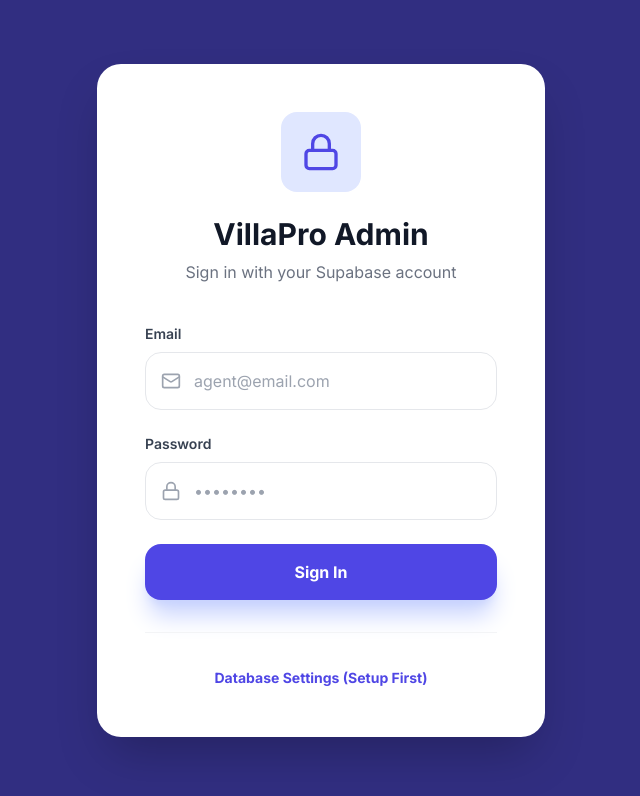
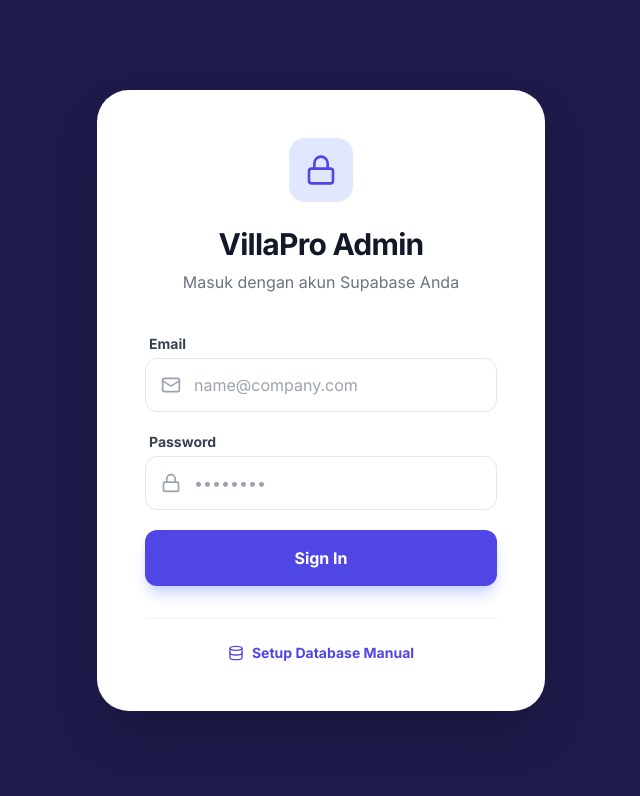
Before and after one commit to kalahairart/agenlisting, a React (Vite) app: page / in a window 1280 px wide. Shown: the top 796 px of the page, without its empty margins (319-959 px from the left). Built offline with nearby package versions, Linux system fonts and the light colour scheme.

Commit message:
Update App.tsx

```diff
--- a/App.tsx
+++ b/App.tsx
@@ -6,7 +6,7 @@
 import VillaForm from './components/VillaForm';
 import Settings from './components/Settings';
 import { Villa, VillaStatus, SupabaseConfig } from './types';
-import { Search, Plus, Lock, Mail, Loader2, AlertCircle } from 'lucide-react';
+import { Search, Plus, Lock, Mail, Loader2, AlertCircle, Database as DatabaseIcon, Home } from 'lucide-react';
 import { villaService } from './services/villaService';
 import { authService } from './services/authService';
 
@@ -26,31 +26,34 @@
   const [searchQuery, setSearchQuery] = useState('');
   const [filterStatus, setFilterStatus] = useState<string>('All');
 
-  // Cek sesi login saat aplikasi dimuat
   useEffect(() => {
     const checkSession = async () => {
-      if (supabaseConfig) {
+      try {
         const currentSession = await authService.getSession(supabaseConfig);
         setSession(currentSession);
+      } catch (e) {
+        console.error("Session check failed:", e);
       }
     };
     checkSession();
   }, [supabaseConfig]);
 
-  // Sync data dari database jika sudah login
   useEffect(() => {
-    if (session && supabaseConfig) {
+    if (session) {
       syncData();
     }
-  }, [session, supabaseConfig]);
+  }, [session]);
 
   const syncData = async () => {
     setIsLoading(true);
     try {
       const data = await villaService.fetchAll(supabaseConfig);
       setVillas(data);
-    } catch (e) {
-      console.error("Gagal sinkronisasi data:", e);
+    } catch (e: any) {
+      console.error("Sync error:", e);
+      if (e.message?.includes('villas" does not exist')) {
+        alert("Tabel 'villas' belum dibuat di Supabase. Jalankan SQL setup di dashboard Supabase.");
+      }
     } finally {
       setIsLoading(false);
     }
@@ -66,10 +69,14 @@
     const password = formData.get('password') as string;
 
     try {
-      const { session: newSession } = await authService.signIn(email, password, supabaseConfig);
-      setSession(newSession);
+      const data = await authService.signIn(email, password, supabaseConfig);
+      if (data?.session) {
+        setSession(data.session);
+      } else {
+        throw new Error("Gagal mendapatkan sesi.");
+      }
     } catch (e: any) {
-      setAuthError(e.message || "Login gagal. Periksa email/password atau konfigurasi database.");
+      setAuthError(e.message || "Login gagal. Pastikan database terhubung dan user sudah dibuat di Supabase.");
     } finally {
       setIsLoading(false);
     }
@@ -79,6 +86,7 @@
     await authService.signOut(supabaseConfig);
     setSession(null);
     setVillas([]);
+    setActiveTab('dashboard');
   };
 
   const handleAddVilla = async (newVilla: Partial<Villa>) => {
@@ -88,7 +96,7 @@
       setVillas([savedVilla, ...villas]);
       setActiveTab('list');
     } catch (e: any) {
-      alert("Gagal menambah villa: " + e.message);
+      alert("Error: " + (e.message || "Gagal menyimpan data ke Supabase. Cek SQL Setup & RLS."));
     } finally {
       setIsLoading(false);
     }
@@ -103,20 +111,20 @@
       setEditingVilla(null);
       setActiveTab('list');
     } catch (e: any) {
-      alert("Gagal update villa: " + e.message);
+      alert("Update error: " + e.message);
     } finally {
       setIsLoading(false);
     }
   };
 
   const handleDeleteVilla = async (id: string) => {
-    if (!confirm('Hapus villa ini?')) return;
+    if (!confirm('Hapus villa ini secara permanen dari database?')) return;
     setIsLoading(true);
     try {
       await villaService.delete(id, supabaseConfig);
       setVillas(villas.filter(v => v.id !== id));
     } catch (e: any) {
-      alert("Gagal menghapus: " + e.message);
+      alert("Delete error: " + e.message);
     } finally {
       setIsLoading(false);
     }
@@ -125,26 +133,29 @@
   const handleSaveSettings = (config: SupabaseConfig) => {
     setSupabaseConfig(config);
     localStorage.setItem('supabase_config', JSON.stringify(config));
-    window.location.reload(); // Reload untuk re-inisialisasi client
+    alert("Konfigurasi disimpan! Menghubungkan ulang...");
+    window.location.reload();
   };
 
   const filteredVillas = villas.filter(v => {
-    const matchesSearch = v.name.toLowerCase().includes(searchQuery.toLowerCase()) ||
-                         v.location.toLowerCase().includes(searchQuery.toLowerCase());
+    const name = v.name || '';
+    const loc = v.location || '';
+    const matchesSearch = name.toLowerCase().includes(searchQuery.toLowerCase()) ||
+                         loc.toLowerCase().includes(searchQuery.toLowerCase());
     const matchesFilter = filterStatus === 'All' || v.status === filterStatus;
     return matchesSearch && matchesFilter;
   });
 
   if (!session) {
     return (
-      <div className="min-h-screen bg-indigo-900 flex flex-col items-center justify-center p-4">
-        <div className="max-w-md w-full bg-white rounded-3xl shadow-2xl overflow-hidden p-8 md:p-12">
+      <div className="min-h-screen bg-indigo-950 flex flex-col items-center justify-center p-4">
+        <div className="max-w-md w-full bg-white rounded-[2rem] shadow-2xl overflow-hidden p-8 md:p-12 animate-fadeIn">
           <div className="text-center mb-10">
-            <div className="bg-indigo-100 w-20 h-20 rounded-2xl flex items-center justify-center mx-auto mb-6">
-              <Lock className="text-indigo-600 w-10 h-10" />
+            <div className="bg-indigo-100 w-16 h-16 rounded-2xl flex items-center justify-center mx-auto mb-6">
+              <Lock className="text-indigo-600 w-8 h-8" />
             </div>
-            <h1 className="text-3xl font-bold text-gray-900">VillaPro Admin</h1>
-            <p className="text-gray-500 mt-2">Sign in with your Supabase account</p>
+            <h1 className="text-3xl font-extrabold text-gray-900 tracking-tight">VillaPro Admin</h1>
+            <p className="text-gray-500 mt-2">Masuk dengan akun Supabase Anda</p>
           </div>
 
           {authError && (
@@ -154,45 +165,44 @@
             </div>
           )}
 
-          <form onSubmit={handleLogin} className="space-y-6">
-            <div className="space-y-2">
-              <label className="block text-sm font-semibold text-gray-700">Email</label>
+          <form onSubmit={handleLogin} className="space-y-5">
+            <div className="space-y-1">
+              <label className="block text-sm font-bold text-gray-700 ml-1">Email</label>
               <div className="relative">
                 <Mail className="absolute left-4 top-1/2 -translate-y-1/2 text-gray-400 w-5 h-5" />
-                <input name="email" type="email" required className="w-full pl-12 pr-4 py-4 rounded-2xl border border-gray-200 focus:ring-2 focus:ring-indigo-500 outline-none" placeholder="agent@email.com" />
+                <input name="email" type="email" required className="w-full pl-12 pr-4 py-3.5 rounded-xl border border-gray-200 focus:ring-2 focus:ring-indigo-500 outline-none transition-all" placeholder="name@company.com" />
               </div>
             </div>
-            <div className="space-y-2">
-              <label className="block text-sm font-semibold text-gray-700">Password</label>
+            <div className="space-y-1">
+              <label className="block text-sm font-bold text-gray-700 ml-1">Password</label>
               <div className="relative">
                 <Lock className="absolute left-4 top-1/2 -translate-y-1/2 text-gray-400 w-5 h-5" />
-                <input name="password" type="password" required className="w-full pl-12 pr-4 py-4 rounded-2xl border border-gray-200 focus:ring-2 focus:ring-indigo-500 outline-none" placeholder="••••••••" />
+                <input name="password" type="password" required className="w-full pl-12 pr-4 py-3.5 rounded-xl border border-gray-200 focus:ring-2 focus:ring-indigo-500 outline-none transition-all" placeholder="••••••••" />
               </div>
             </div>
             <button
               type="submit"
               disabled={isLoading}
-              className="w-full bg-indigo-600 hover:bg-indigo-700 text-white font-bold py-4 rounded-2xl shadow-xl shadow-indigo-200 transition-all flex items-center justify-center gap-2"
+              className="w-full bg-indigo-600 hover:bg-indigo-700 text-white font-bold py-4 rounded-xl shadow-lg shadow-indigo-200 transition-all flex items-center justify-center gap-2 disabled:opacity-70"
             >
               {isLoading ? <Loader2 className="animate-spin" /> : 'Sign In'}
             </button>
           </form>
 
-          <div className="mt-8 pt-8 border-t border-gray-100">
-            <button
+          <div className="mt-8 pt-6 border-t border-gray-100 flex flex-col items-center gap-4">
+             <button
               onClick={() => setActiveTab('database')}
-              className="w-full text-indigo-600 text-sm font-bold hover:underline"
+              className="flex items-center gap-2 text-indigo-600 text-sm font-bold hover:text-indigo-800 transition-colors"
             >
-              Database Settings (Setup First)
+              <DatabaseIcon size={16} /> Setup Database Manual
             </button>
           </div>
         </div>
 
-        {/* Database setup if not logged in */}
         {activeTab === 'database' && (
-          <div className="fixed inset-0 bg-black/50 backdrop-blur-sm z-50 flex items-center justify-center p-4">
-            <div className="bg-white rounded-3xl p-8 max-w-lg w-full relative">
-              <button onClick={() => setActiveTab('dashboard')} className="absolute top-4 right-4 text-gray-400">✕</button>
+          <div className="fixed inset-0 bg-black/60 backdrop-blur-sm z-50 flex items-center justify-center p-4">
+            <div className="bg-white rounded-3xl p-8 max-w-lg w-full relative shadow-2xl">
+              <button onClick={() => setActiveTab('dashboard')} className="absolute top-4 right-4 text-gray-400 hover:text-gray-600">✕</button>
               <Settings config={supabaseConfig} onSave={handleSaveSettings} />
             </div>
           </div>
@@ -209,26 +219,31 @@
           <div className="flex flex-col md:flex-row md:items-center justify-between gap-4">
             <div>
               <div className="flex items-center gap-2">
-                <h2 className="text-3xl font-bold text-gray-900">Villa List</h2>
+                <h2 className="text-3xl font-bold text-gray-900 tracking-tight">Villa List</h2>
                 {isLoading && <Loader2 size={20} className="animate-spin text-indigo-500" />}
               </div>
-              <p className="text-gray-500 mt-1">Logged in as {session.user.email}</p>
+              <p className="text-gray-500 mt-1">Mengelola properti dari database Supabase.</p>
             </div>
-            <button onClick={() => setActiveTab('add')} className="bg-indigo-600 hover:bg-indigo-700 text-white px-6 py-3 rounded-xl font-bold flex items-center gap-2 shadow-lg"><Plus size={20} /> Add Villa</button>
+            <button onClick={() => setActiveTab('add')} className="bg-indigo-600 hover:bg-indigo-700 text-white px-6 py-3 rounded-xl font-bold flex items-center gap-2 shadow-lg transition-transform active:scale-95"><Plus size={20} /> Add Villa</button>
           </div>
+
           <div className="flex flex-col md:flex-row gap-4">
             <div className="relative flex-1">
               <Search className="absolute left-4 top-1/2 -translate-y-1/2 text-gray-400 w-5 h-5" />
-              <input type="text" placeholder="Search by name or location..." value={searchQuery} onChange={e => setSearchQuery(e.target.value)} className="w-full pl-12 pr-4 py-4 rounded-xl border border-gray-100 shadow-sm outline-none bg-white" />
+              <input type="text" placeholder="Search by name or location..." value={searchQuery} onChange={e => setSearchQuery(e.target.value)} className="w-full pl-12 pr-4 py-4 rounded-xl border-none shadow-sm outline-none bg-white focus:ring-2 focus:ring-indigo-500" />
             </div>
-            <select value={filterStatus} onChange={e => setFilterStatus(e.target.value)} className="px-6 py-4 rounded-xl border border-gray-100 shadow-sm bg-white font-medium">
+            <select value={filterStatus} onChange={e => setFilterStatus(e.target.value)} className="px-6 py-4 rounded-xl border-none shadow-sm bg-white font-medium focus:ring-2 focus:ring-indigo-500">
               <option value="All">All Status</option>
               {Object.values(VillaStatus).map(s => <option key={s} value={s}>{s}</option>)}
             </select>
           </div>
+
           {villas.length === 0 && !isLoading ? (
-            <div className="text-center py-20 bg-white rounded-3xl border border-dashed border-gray-200">
-              <p className="text-gray-400 font-medium">No villas found. Add your first villa!</p>
+            <div className="text-center py-24 bg-white rounded-3xl border border-dashed border-gray-200">
+              <div className="bg-gray-50 w-16 h-16 rounded-full flex items-center justify-center mx-auto mb-4">
+                <Home className="text-gray-300 w-8 h-8" />
+              </div>
+              <p className="text-gray-400 font-medium">Belum ada villa di database. Tambahkan sekarang!</p>
             </div>
           ) : (
             <div className="grid grid-cols-1 md:grid-cols-2 lg:grid-cols-3 gap-6 pb-12">
```
